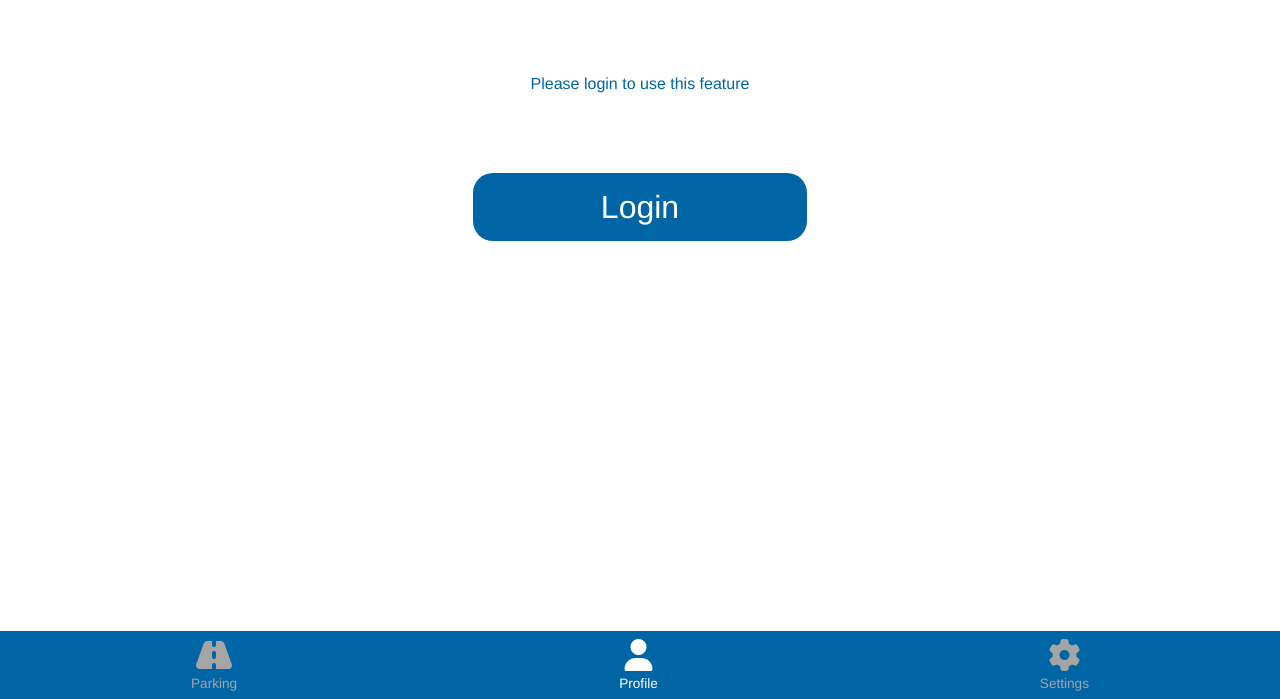
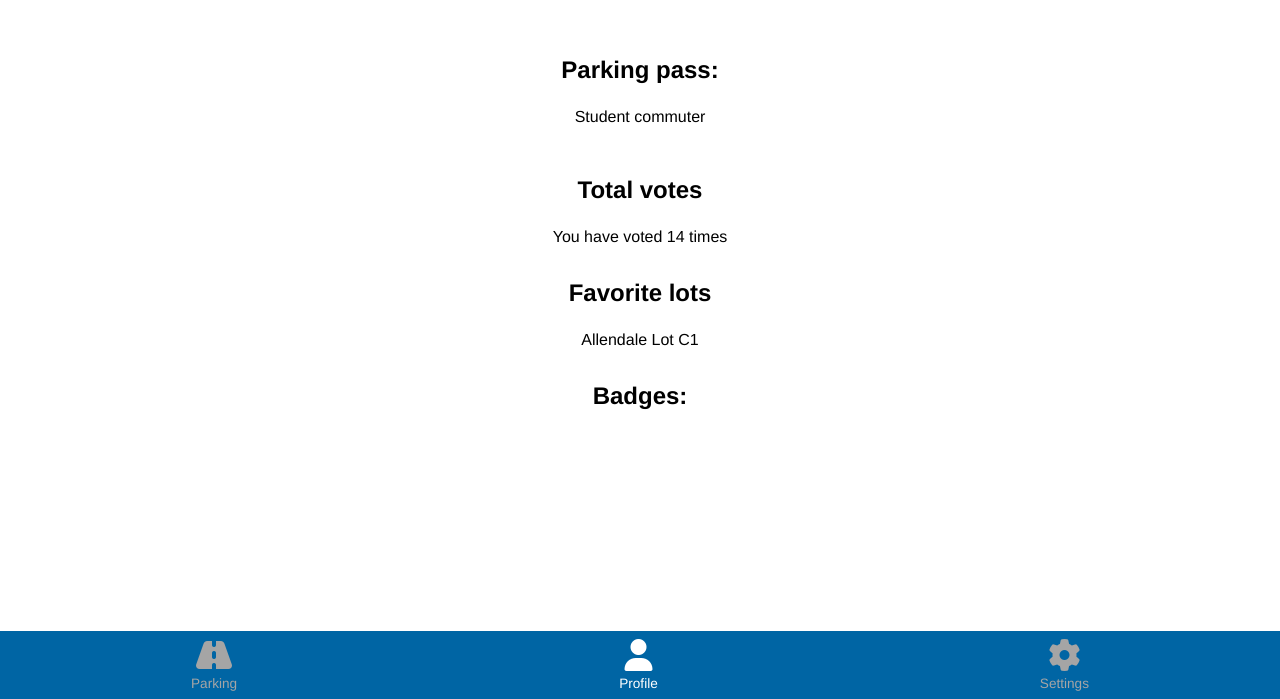
Before and after one commit to mkyle625/cis371-semester-project, a Vue app in the folder gv-park/: page /profile in a window 1280 px wide. Shown: the part 101-800 px from the top of the page. Built offline with nearby package versions, Linux system fonts and the light colour scheme; no server answers.

Commit message:
Added base template for profile view
Still WIP

```diff
--- a/gv-park/package.json
+++ b/gv-park/package.json
@@ -14,6 +14,7 @@
     "@fortawesome/vue-fontawesome": "^2.0.6",
     "core-js": "^3.8.3",
     "firebase": "^9.6.10",
+    "leaflet": "^1.7.1",
     "vue": "^2.6.14",
     "vue-class-component": "^7.2.3",
     "vue-property-decorator": "^9.1.2",
--- a/gv-park/src/views/ProfileView.vue
+++ b/gv-park/src/views/ProfileView.vue
@@ -1,23 +1,86 @@
 <template>
-    <div>
-        <NavBar></NavBar>
-        <GuestLogin v-if="this.$store.state.isGuest === true"></GuestLogin>
+  <div>
+      <div class = profile_icon>
+        <img class="profile_image" :src="userPhotoURL" v-if="userPhotoURL.length > 0" width="64">
+        <div class="profile_data">
+            <h1>{{userInfo}}</h1>
+            <h2>Parking pass:</h2>
+            <p>Student commuter<p>
+            <h2>Total votes</h2>
+            <p>You have voted 14 times</p>
+            <h2>Favorite lots</h2>
+            <p>Allendale Lot C1</p>
+            <h2>Badges:</h2>
+        </div>
+
+
     </div>
+    <NavBar></NavBar>
+    <GuestLogin v-if="this.$store.state.isGuest === true"></GuestLogin>
+  </div>
 </template>
 
 <script lang="ts">
     import { Component, Vue } from "vue-property-decorator";
     import NavBar from "../components/NavBar.vue";
     import GuestLogin from "../components/GuestLogin.vue";
+    import {
+        Auth,
+        getAuth,
+        getRedirectResult,
+        GoogleAuthProvider,
+        onAuthStateChanged,
+        signInWithPopup,
+        signInWithRedirect,
+        User,
+        UserCredential,
+    } from "firebase/auth";
 
     @Component({ components: { NavBar, GuestLogin } })
     export default class ProfileView extends Vue {
-        mounted() : void {
-            console.log("Logged in as guest: " + this.$store.state.isGuest);
+
+    userPhotoURL = "";
+    auth: Auth | null = null;
+    userInfo = "";
+    mounted() : void {
+        console.log("Logged in as guest: " + this.$store.state.isGuest);
+        this.auth = getAuth();
+        onAuthStateChanged(this.auth, (user: User | null) => {
+        console.log("Auth changed", user);
+        if (user) {
+            this.userPhotoURL = user.photoURL ?? "";
+            this.userInfo = `${user.displayName ?? "No Name"}`;
         }
+        });
+    }
     }
 </script>
 
 <style scoped>
+.profile_data {
+        height: 100vh;
+        width: 100%;
+        display: flex;
+        flex-direction: column;
+        align-items: center;
+        background-color: #fff;
+    }
+.profile_icon {
+display: flex;
+flex-direction: column;
+align-items: center;
+font-size: 2vh;
+padding-top: 10vh;
 
+}
+.profile_data > h2{
+    margin-bottom: 1vh;
+    margin-top: 4vh;
+}
+.profile_data > p{
+    margin-bottom: 1px;
+}
+.profile_data > h1{
+    margin-bottom: 3vh;
+}
 </style>
```
Also changed, not shown: 1 other file (tests, documents, lock files or other folders).
